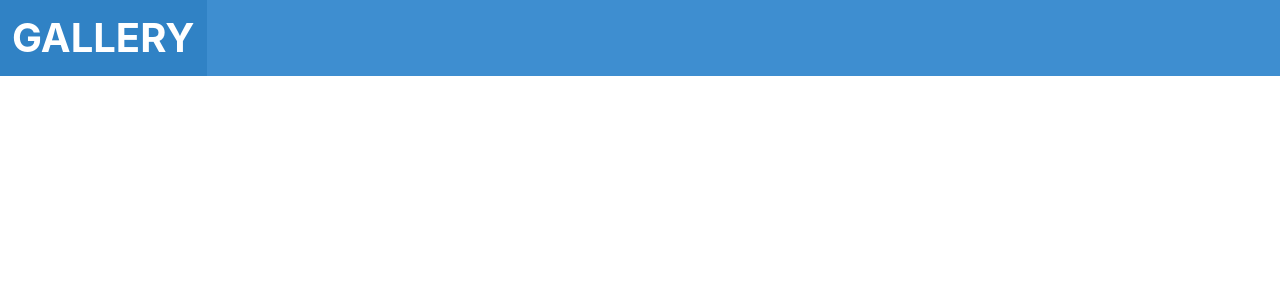
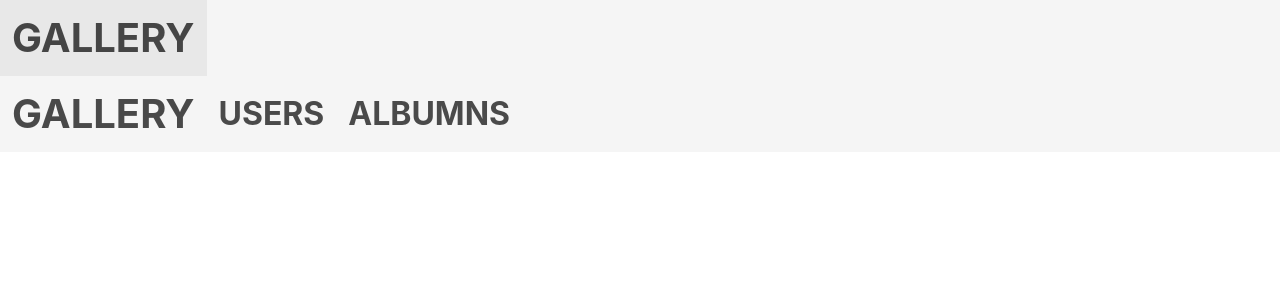
Before and after one commit to monjaworowska/gallery, a React (Create React App) app: page / in a window 1280 px wide. Shown: the top 300 px of the page. Built offline with nearby package versions, Linux system fonts and the light colour scheme.

Commit message:
MenuItem done, MainNav modified, Nav done

```diff
--- a/src/App.js
+++ b/src/App.js
@@ -1,10 +1,12 @@
 import { BrowserRouter, Switch } from "react-router-dom";
 
 import MainNav from "./component/MainNav";
+import Nav from "./component/Nav";
 
 const App = () => (
   <BrowserRouter>
     <MainNav />
+    <Nav />
     <div className="container">
       <Switch></Switch>
     </div>
--- a/src/component/MainNav.js
+++ b/src/component/MainNav.js
@@ -1,15 +1,10 @@
-import { NavLink } from "react-router-dom";
+import MenuItem from "./MenuItem";
 
 const MainNav = () => {
   return (
-    <nav className="navbar is-info">
+    <nav className="navbar is-light">
       <div className="navbar-brand">
-        <NavLink
-          className="navbar-item is-uppercase has-text-weight-bold is-size-2-desktop"
-          to="/"
-        >
-          Gallery
-        </NavLink>
+        <MenuItem url="/gallery" text="Gallery" size="is-size-2-desktop" />
       </div>
     </nav>
   );
--- /dev/null
+++ b/src/component/MenuItem.js
@@ -0,0 +1,13 @@
+import { NavLink } from "react-router-dom";
+import cx from "classnames";
+
+const MenuItem = ({ url, size, text }) => (
+  <NavLink
+    className={cx("navbar-item is-uppercase has-text-weight-bold", size)}
+    to={url}
+  >
+    {text}
+  </NavLink>
+);
+
+export default MenuItem;
--- /dev/null
+++ b/src/component/Nav.js
@@ -0,0 +1,35 @@
+import { useState } from "react";
+import cx from "classnames";
+import MenuItem from "./MenuItem";
+
+const Nav = () => {
+  const [isActive, toggleIsActive] = useState(0);
+  return (
+    <nav className="navbar is-light mb-3">
+      <div className="navbar-brand">
+        <MenuItem url="/" text="Gallery" size="is-size-2-desktop"></MenuItem>
+        <div
+          className={cx("navbar-burger", isActive ? "is-active" : null)}
+          onClick={() => toggleIsActive(!isActive)}
+        >
+          <span></span>
+          <span></span>
+          <span></span>
+        </div>
+      </div>
+      <div
+        className={cx("navbar-menu", isActive ? "is-active" : null)}
+        onClick={() => toggleIsActive(!isActive)}
+      >
+        <MenuItem url="/users" text="Users" size="is-size-3-desktop"></MenuItem>
+        <MenuItem
+          url="/albums"
+          text="Albumns"
+          size="is-size-3-desktop"
+        ></MenuItem>
+      </div>
+    </nav>
+  );
+};
+
+export default Nav;
```
